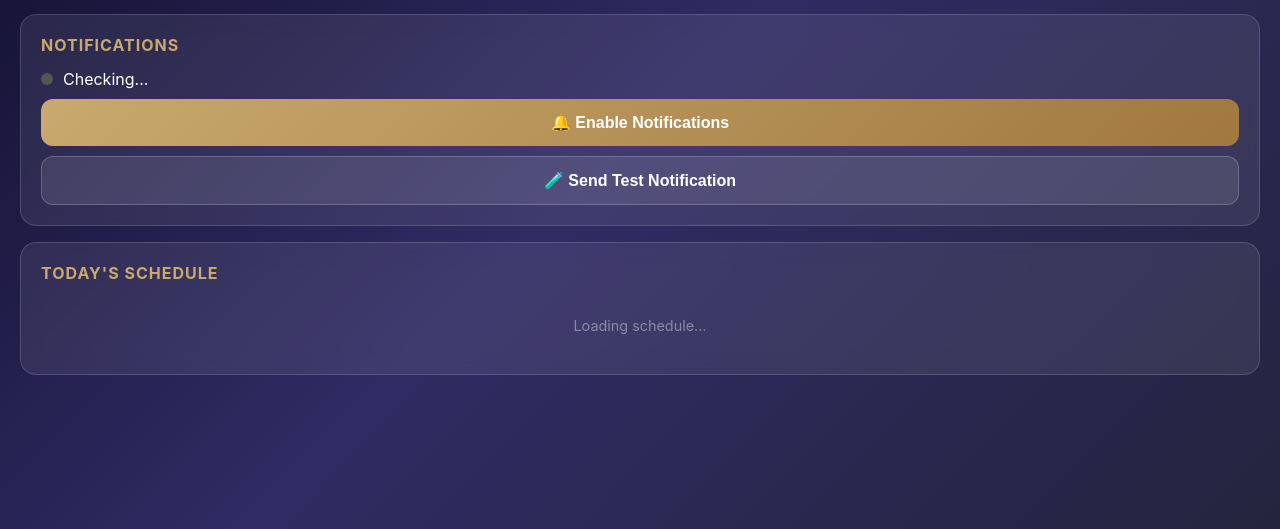
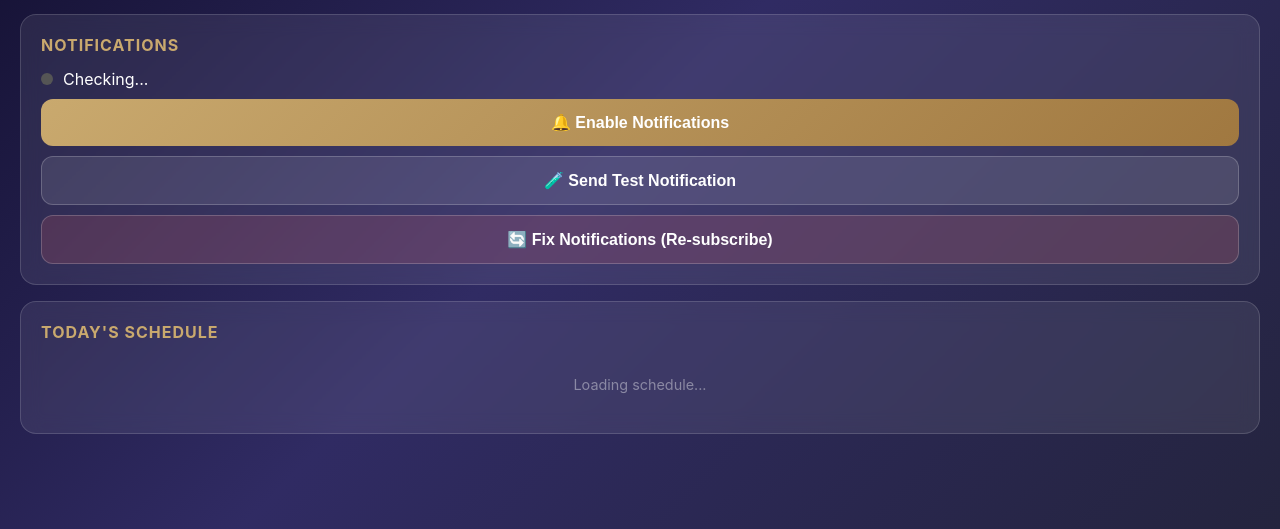
Before and after one commit to amrsilver82/Website, a website: page public/index.html in a window 1280 px wide. Shown: the part 271-800 px from the top of the page. Drawn offline with Linux system fonts and the light colour scheme.

Commit message:
Update index.html

```diff
--- a/public/index.html
+++ b/public/index.html
@@ -196,6 +196,9 @@
   <button class="btn btn-secondary" onclick="sendTest()">
     🧪 Send Test Notification
   </button>
+  <button class="btn btn-secondary" onclick="resubscribe()" style="margin-top:10px; background: rgba(255,100,100,0.15);">
+    🔄 Fix Notifications (Re-subscribe)
+  </button>
   <div id="message"></div>
 </div>
 
@@ -317,6 +320,31 @@
     }
   }
 
+  // ── Re-subscribe ─────────────────────────────────────────────────────────────
+  async function resubscribe() {
+    try {
+      const reg = await navigator.serviceWorker.ready;
+      const existing = await reg.pushManager.getSubscription();
+      if (existing) await existing.unsubscribe();
+
+      const subscription = await reg.pushManager.subscribe({
+        userVisibleOnly: true,
+        applicationServerKey: urlBase64ToUint8Array(vapidKey)
+      });
+
+      await fetch(SERVER + '/subscribe', {
+        method: 'POST',
+        headers: { 'Content-Type': 'application/json' },
+        body: JSON.stringify(subscription)
+      });
+
+      showMessage('✅ Re-subscribed! Try test notification now.', 'success');
+      checkNotificationStatus();
+    } catch (err) {
+      showMessage('Error: ' + err.message, 'error');
+    }
+  }
+
   // ── Load Today's Schedule ─────────────────────────────────────────────────────
   async function loadSchedule() {
     try {
```
